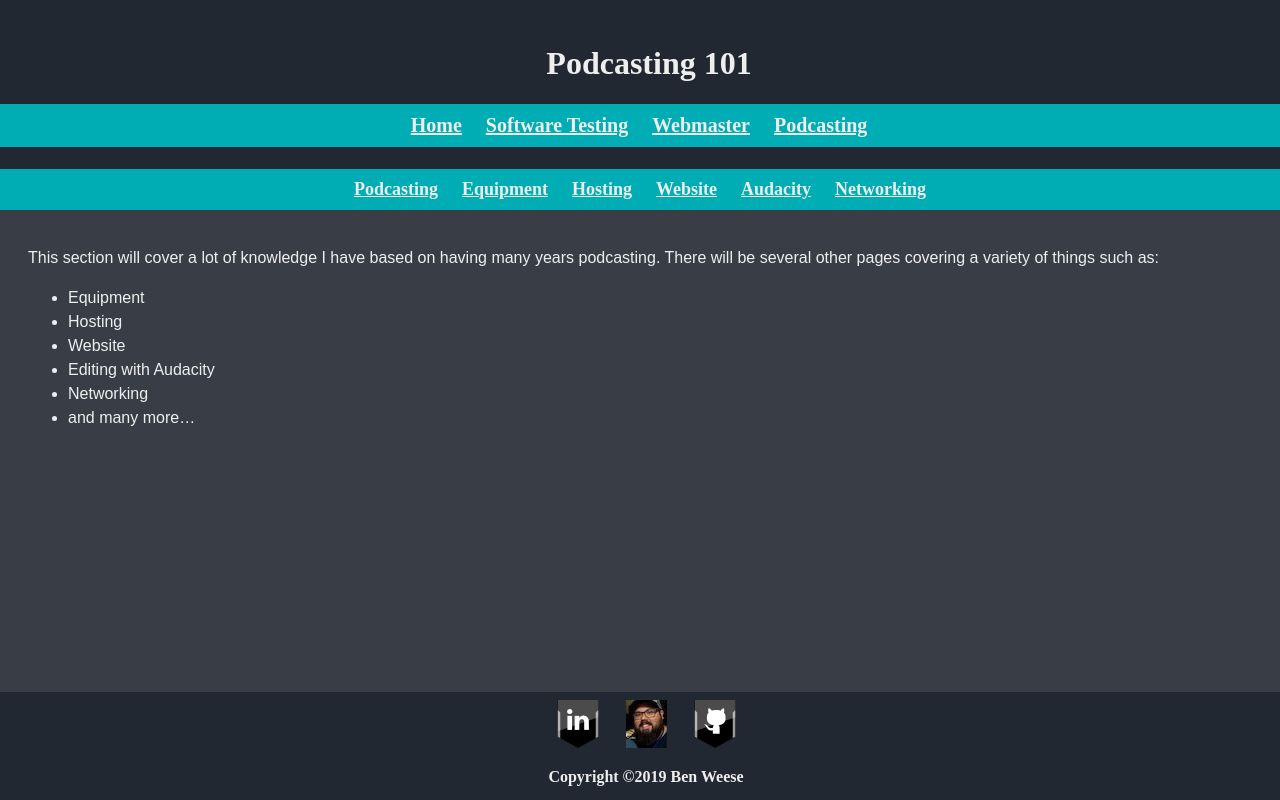
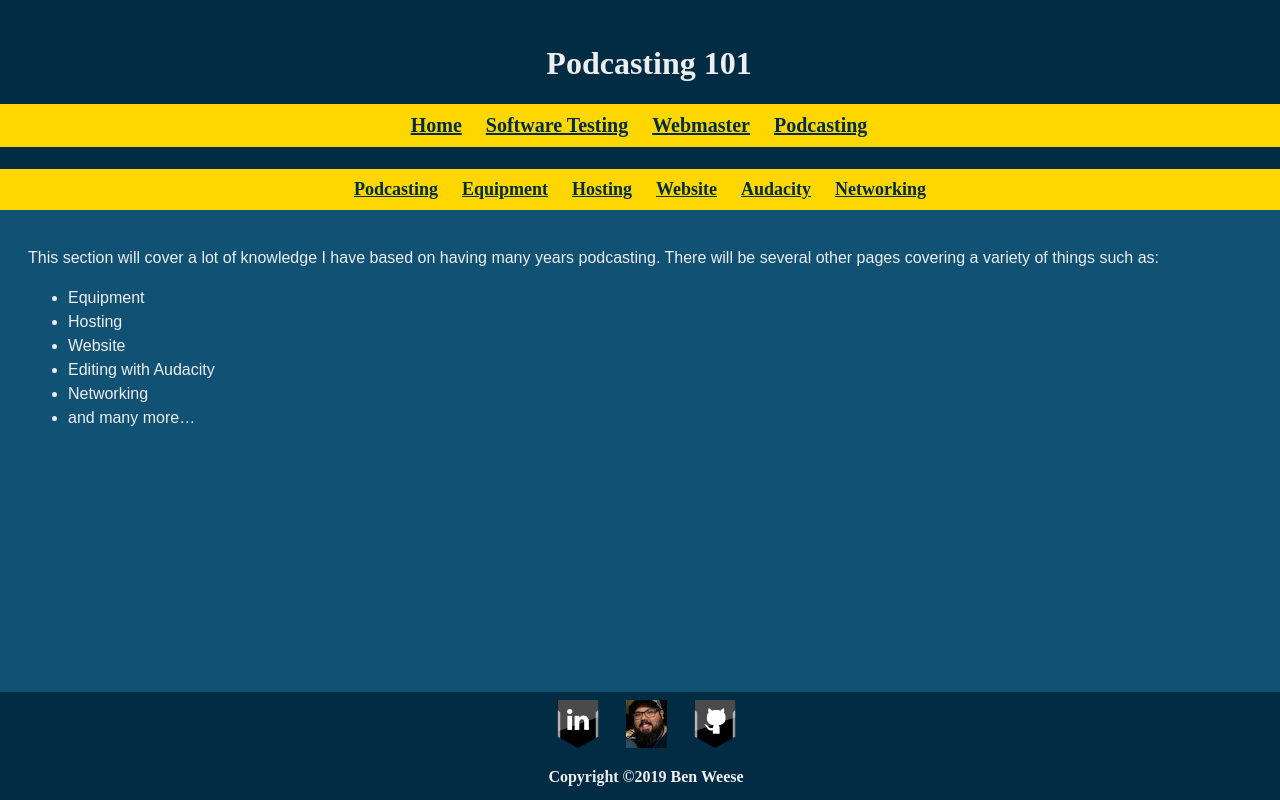
Before and after one commit to benweese/benweese.github.io.old, a website: page podcast.html in a window 1280 px wide. Shown: the top 800 px of the page. Drawn offline with nearby package versions, Linux system fonts and the light colour scheme.

Commit message:
Changed colors

```diff
--- a/css/StyleSheet.css
+++ b/css/StyleSheet.css
@@ -4,7 +4,7 @@
   font-weight: bold;
 }
 .sidenav {
-  background-color: #00adb5;
+  background-color: #ffd700;
   padding: 10px;
   width: 100%;
   margin-left: -20px;
@@ -19,7 +19,7 @@
 }
 
 .menu {
-  background-color: #00adb5;
+  background-color: #ffd700;
   margin-left: -10px;
   margin-top: 1.25em;
   text-align: center;
@@ -35,11 +35,11 @@
 }
 
 a {
-  color: #eeeeee;
+  color: #022c43;
 }
 
 a:hover {
-  color: blue;
+  color: #115173;
 }
 
 .img-links {
@@ -48,11 +48,11 @@ a:hover {
   padding: 10px;
 }
 body {
-  background-color: #393e46;
+  background-color: #115173;
 }
 header {
   text-align: center;
-  background-color: #222831;
+  background-color: #022c43;
   padding: 1.5em;
   margin: -15px;
   color: #eeeeee;
@@ -62,7 +62,7 @@ header {
 }
 footer {
   text-align: center;
-  background-color: #222831;
+  background-color: #022c43;
   padding: 0.5em;
   margin: -10px;
   color: #eeeeee;
```
